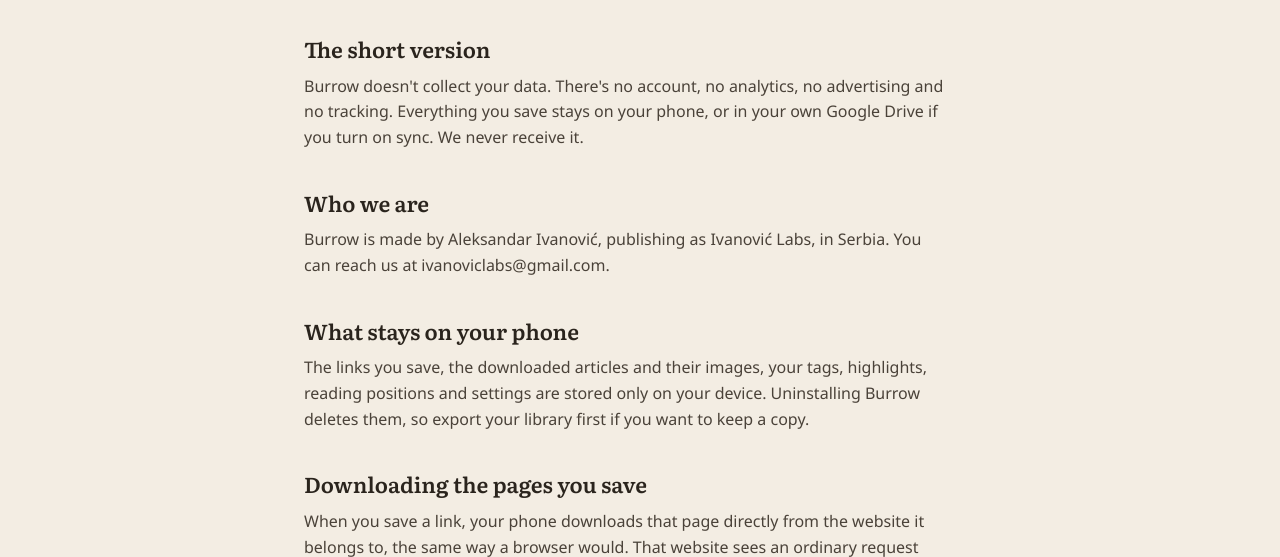
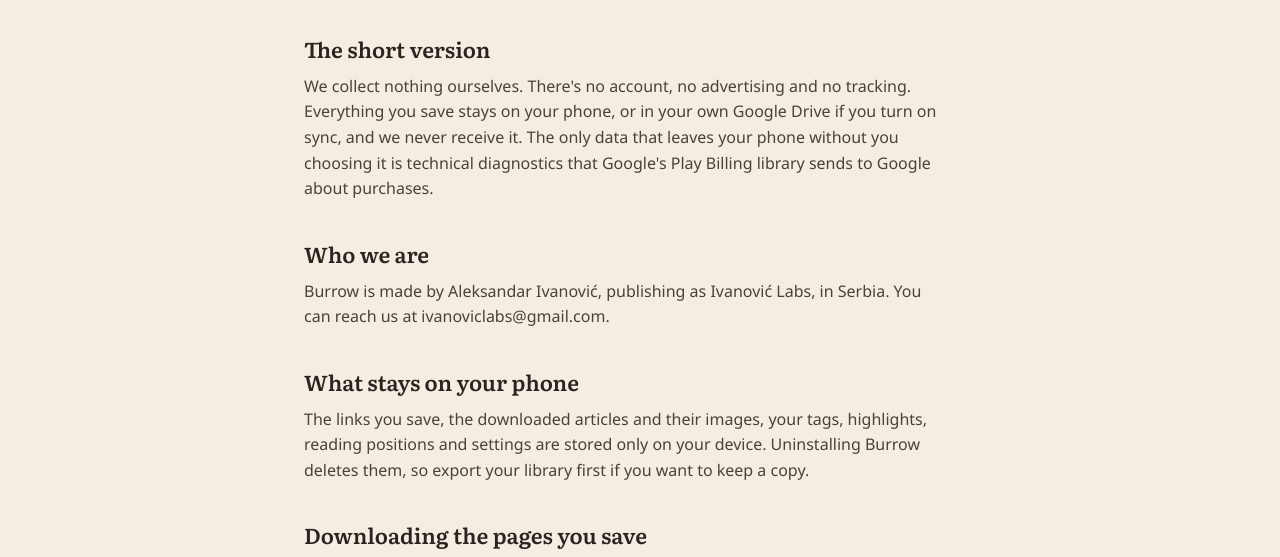
Before and after one commit to Aleksandar30/aleksandar30.github.io, a plain HTML site: page privacy.html in a window 1280 px wide. Shown: the part 209-766 px from the top of the page. Drawn offline with Linux system fonts and the light colour scheme.

Commit message:
Privacy policy: make short version accurate about Play Billing diagnostics

```diff
--- a/privacy.html
+++ b/privacy.html
@@ -15,7 +15,7 @@
 <p class="small">Last updated: November 15, 2026</p>
 
 <h2>The short version</h2>
-<p>Burrow doesn't collect your data. There's no account, no analytics, no advertising and no tracking. Everything you save stays on your phone, or in your own Google Drive if you turn on sync. We never receive it.</p>
+<p>We collect nothing ourselves. There's no account, no advertising and no tracking. Everything you save stays on your phone, or in your own Google Drive if you turn on sync, and we never receive it. The only data that leaves your phone without you choosing it is technical diagnostics that Google's Play Billing library sends to Google about purchases.</p>
 
 <h2>Who we are</h2>
 <p>Burrow is made by Aleksandar Ivanović, publishing as Ivanović Labs, in Serbia. You can reach us at ivanoviclabs@gmail.com.</p>
```
